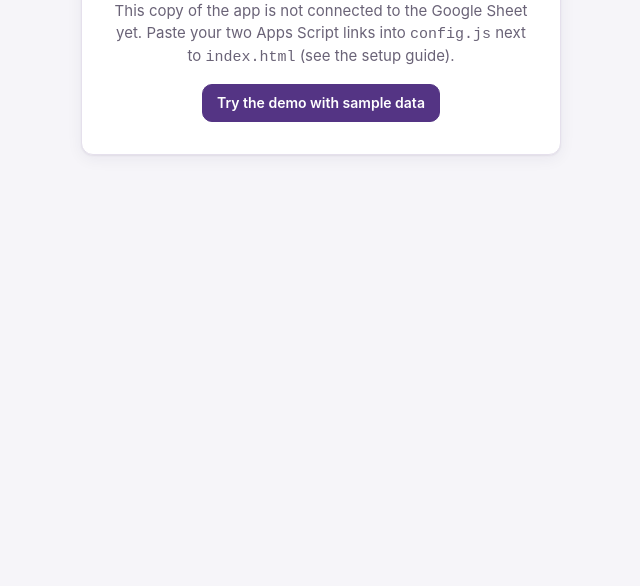
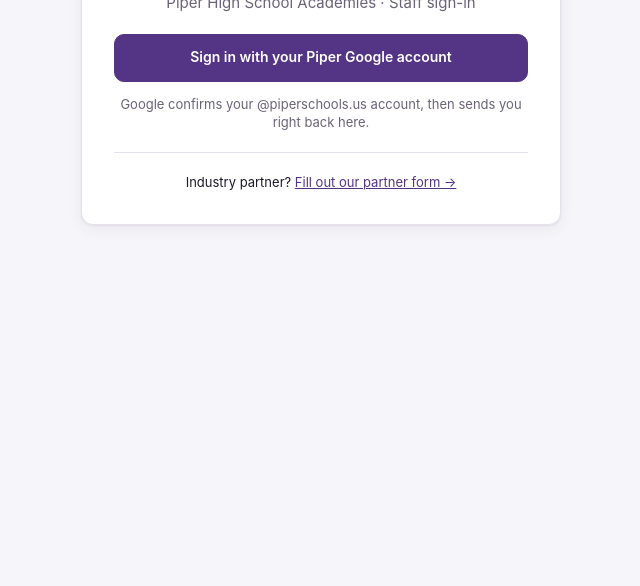
Before and after one commit to stephan-brumbaugh/industry-partners, a plain HTML site: page index.html in a window 1280 px wide. Shown: the part 214-800 px from the top of the page, without its empty margins (319-959 px from the left). Drawn offline with Linux system fonts and the light colour scheme.

Commit message:
Update index.html

```diff
--- a/index.html
+++ b/index.html
@@ -17,9 +17,9 @@
 // Fallback only. Prefer config.js; anything filled in there wins.
 window.PIPER_CONFIG = {
   // "Public" Apps Script deployment URL (Who has access: Anyone). Ends in /exec
-  API_URL: '',
+  API_URL: 'https://script.google.com/macros/s/AKfycbzLcVPe39nnGusHeCWcU0p3HZvAgrtCCC5qakNiT-o88ykDYVSitUJvgMAr7IZ98C0siQ/exec',
   // "Staff" Apps Script deployment URL (Who has access: Anyone within piperschools.us). Ends in /exec
-  STAFF_URL: '',
+  STAFF_URL: 'https://script.google.com/a/macros/piperschools.us/s/AKfycbxRXbtlCKQivRHIlQlnLavtMGymLl1YZPrY_Gh1aMvYacp8czaIz3PWk-ntwUHZvFeNfw/exec',
   // Optional: link to a logo image (PNG/SVG). Leave blank to use the built-in Piper "P" mark.
   LOGO_URL: ''
 };
```
